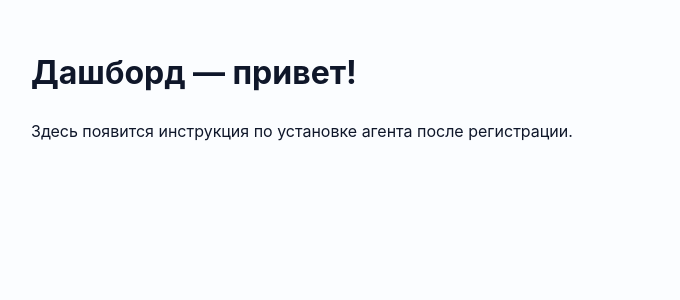
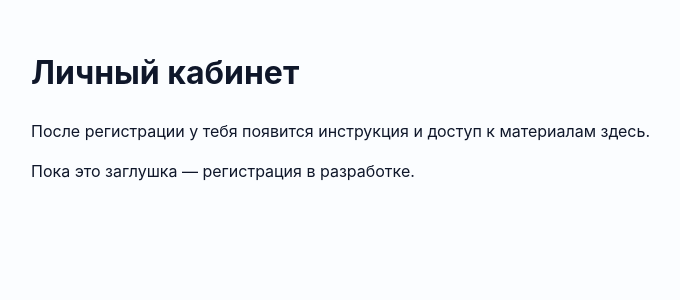
Before and after one commit to novaaurelis/nova-ai-agents-site-backup, a Next.js app: page /ru/dashboard in a window 1280 px wide. Shown: the top 300 px of the page, without its empty margins (59-739 px from the left). Built offline with nearby package versions, Linux system fonts and the light colour scheme.

Commit message:
feat: add RU dashboard placeholder

```diff
--- a/pages/ru/dashboard.js
+++ b/pages/ru/dashboard.js
@@ -1,8 +1,9 @@
-export default function Dashboard(){
+export default function RuDashboard(){
   return (
     <div className="container">
-      <h1>Дашборд — привет!</h1>
-      <p>Здесь появится инструкция по установке агента после регистрации.</p>
+      <h1>Личный кабинет</h1>
+      <p>После регистрации у тебя появится инструкция и доступ к материалам здесь.</p>
+      <p>Пока это заглушка — регистрация в разработке.</p>
     </div>
   )
 }
```
